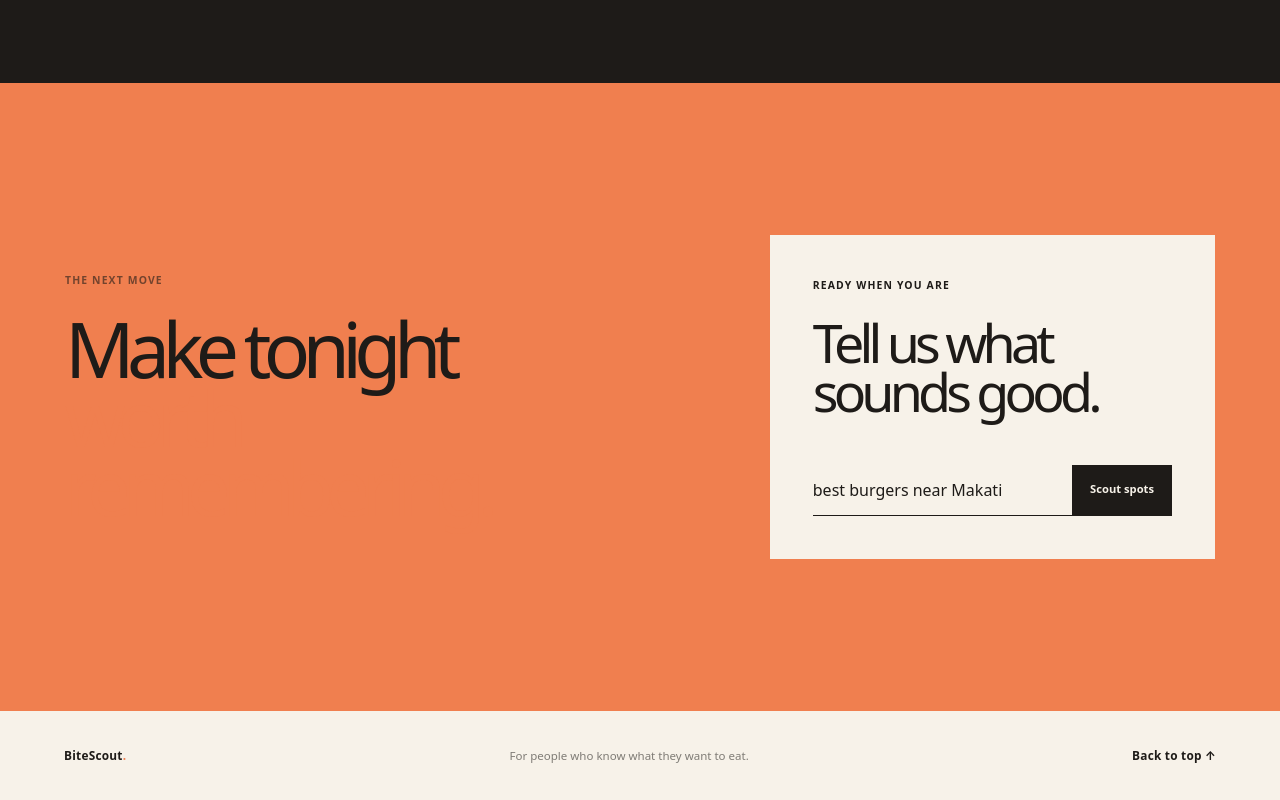
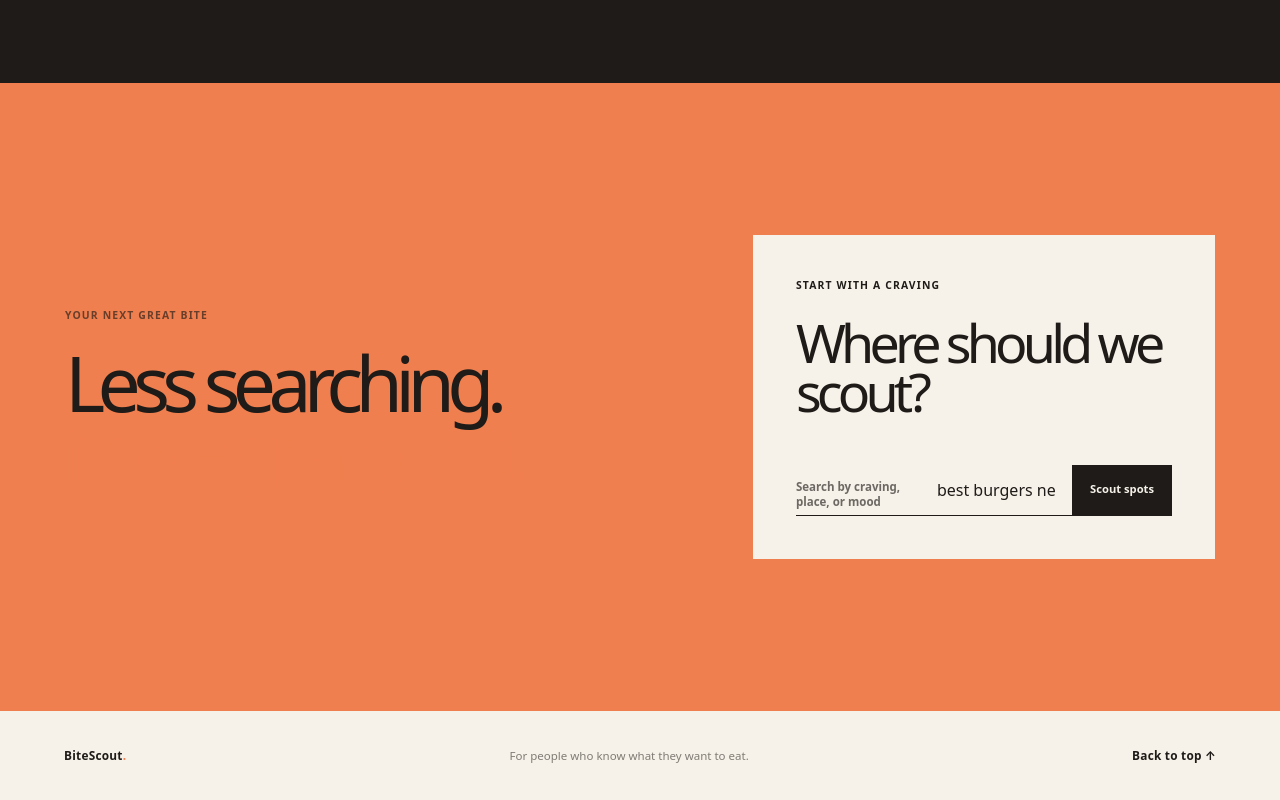
Before and after one commit to Drei010/BiteScout, a Next.js app in the folder frontend/: page / in a window 1280 px wide. Shown: the part 5207-6007 px from the top of the page. Built offline with nearby package versions, Linux system fonts and the light colour scheme.

Commit message:
fix: readded the orange bg

```diff
--- a/frontend/src/app/globals.css
+++ b/frontend/src/app/globals.css
@@ -102,11 +102,12 @@ em { color: var(--orange); font-style: normal; }
 .reveal-grid { inset: 0; opacity: 0; position: absolute; }
 .reveal-endpoint { color: rgba(247, 242, 233, .46); font-size: .62rem; font-weight: 800; letter-spacing: .1em; position: absolute; text-transform: uppercase; }.endpoint-start { left: 0; top: 10%; }.endpoint-end { bottom: 10%; right: 0; }
 .burger-native-video { filter: saturate(.82) contrast(1.06); height: 70%; inset: 15% 5%; mix-blend-mode: screen; object-fit: contain; opacity: .95; pointer-events: none; position: absolute; width: 90%; z-index: 1; }
-.finder-section { align-items: center; background: var(--orange); max-width: none; padding-left: max(5vw, calc((100vw - 1150px) / 2)); padding-right: max(5vw, calc((100vw - 1150px) / 2)); }
-.finder-intro .eyebrow { color: rgba(30, 27, 24, .6); }
+.finder-section { align-items: center; background: var(--orange); color: var(--ink); max-width: none; padding-left: max(5vw, calc((100vw - 1150px) / 2)); padding-right: max(5vw, calc((100vw - 1150px) / 2)); }
+.finder-intro .eyebrow { color: rgba(30, 27, 24, .65); }
 .finder-card { background: var(--surface); color: var(--ink); padding: 43px; }
 .finder-card h2 { font-size: clamp(2.3rem, 4.2vw, 4.5rem); letter-spacing: -.09em; line-height: .91; margin-bottom: 48px; }
 .finder-form { display: flex; border-bottom: 1px solid var(--ink); gap: 16px; }
+.finder-form label { color: var(--muted); font-size: .72rem; font-weight: 700; line-height: 1.3; max-width: 125px; padding-top: 15px; }
 .finder-form input { background: transparent; border: 0; color: var(--ink); flex: 1; min-width: 0; outline: 0; padding: 13px 0; }
 .finder-form input::placeholder { color: rgba(30, 27, 24, .42); }
 .finder-form button { background: var(--button-bg); border: 0; color: var(--button-text); cursor: pointer; font-size: .7rem; font-weight: 800; min-height: 48px; padding: 0 18px; }
@@ -128,6 +129,6 @@ em { color: var(--orange); font-style: normal; }
   .intro-section, .finder-section { display: block; padding: 16vh 6vw; }.intro-copy { margin: 48px 0 0; }.ingredient-bento { display: block; padding: 0 6vw 16vh; }.bento-card { min-height: 320px; margin-bottom: 12px; }.bento-large { min-height: 390px; }
   .ingredients-layout { display: block; padding: 12vh 6vw; }.ingredients-display { height: auto; min-height: 0; position: relative; top: auto; z-index: 2; }.display-image { height: 230px; margin: 38px auto 20px; }.display-copy h2 { font-size: clamp(2.8rem, 14vw, 5rem); }.display-footer { margin-top: 28px; padding-bottom: 34px; }.ingredient-stories { position: relative; z-index: 3; }.ingredient-story { background: var(--deep); grid-template-columns: 30px 105px 1fr; min-height: 0; padding: 36px 0; }.ingredient-story.is-active { transform: none; }.ingredient-image { height: 92px; width: 105px; }.story-copy h3 { font-size: 1.8rem; }.story-copy p { font-size: .82rem; }
   .burger-reveal-section { display: block; min-height: auto; padding: 14vh 6vw; }.burger-reveal-copy { margin-bottom: 60px; }.burger-reveal-stage { min-height: 450px; }.reveal-endpoint { display: none; }
-  .finder-section { padding-left: 6vw; padding-right: 6vw; }.finder-card { margin-top: 48px; padding: 28px; }.finder-form { display: block; }.finder-form input { width: 100%; }.finder-form button { min-height: 47px; width: 100%; }.site-footer { align-items: flex-start; flex-direction: column; gap: 17px; padding: 29px 6vw; }
+  .finder-section { padding-left: 6vw; padding-right: 6vw; }.finder-card { margin-top: 48px; padding: 28px; }.finder-form { display: block; }.finder-form label { display: block; max-width: none; padding: 0 0 8px; }.finder-form input { width: 100%; }.finder-form button { min-height: 47px; width: 100%; }.site-footer { align-items: flex-start; flex-direction: column; gap: 17px; padding: 29px 6vw; }
 }
 @media (prefers-reduced-motion: reduce) { html { scroll-behavior: auto; }.marquee-track { animation: none; }.ingredient-story, .button { transition: none; }.display-image-art { animation: none; } }
--- a/frontend/src/app/page.tsx
+++ b/frontend/src/app/page.tsx
@@ -192,11 +192,11 @@ function Finder() {
   return (
     <div className="finder-card">
       <div>
-        <p className="eyebrow">Ready when you are</p>
-        <h2>Tell us what sounds good.</h2>
+        <p className="eyebrow">Start with a craving</p>
+        <h2>Where should we scout?</h2>
       </div>
       <form className="finder-form" onSubmit={handleSubmit}>
-        <label className="sr-only" htmlFor="restaurant-search">Search for a restaurant</label>
+        <label htmlFor="restaurant-search">Search by craving, place, or mood</label>
         <input
           id="restaurant-search"
           value={query}
@@ -354,8 +354,8 @@ export default function Home() {
 
       <section className="finder-section" id="finder">
         <div className="finder-intro">
-          <p className="eyebrow">The next move</p>
-          <h2>Make tonight<br /><em>worth remembering.</em></h2>
+          <p className="eyebrow">Your next great bite</p>
+          <h2>Less searching.<br /><em>More going out.</em></h2>
         </div>
         <Finder />
       </section>
```
